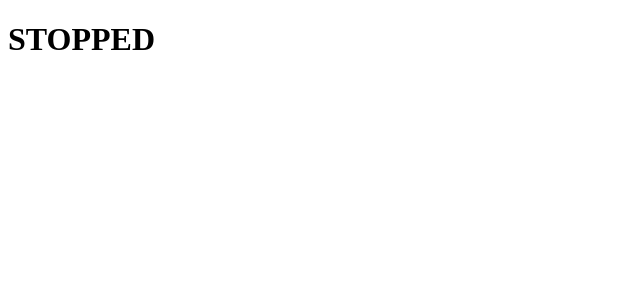
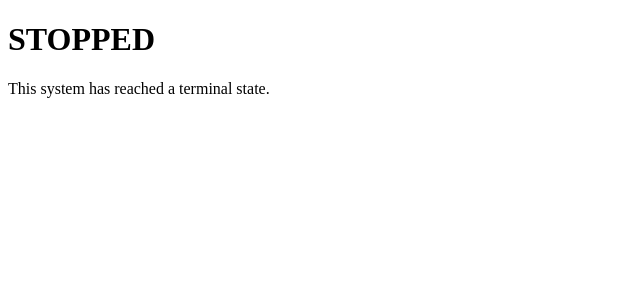
Before and after one commit to janlauridsen/gaarsdal-layered-prototype-v1, a Next.js app: page / in a window 1280 px wide. Shown: the top 300 px of the page, without its empty margins (0-640 px from the left). Built offline with nearby package versions, Linux system fonts and the light colour scheme.

Commit message:
Update page.tsx

```diff
--- a/app/page.tsx
+++ b/app/page.tsx
@@ -2,6 +2,7 @@ export default function Page() {
   return (
     <main>
       <h1>STOPPED</h1>
+      <p>This system has reached a terminal state.</p>
     </main>
   );
 }
```
